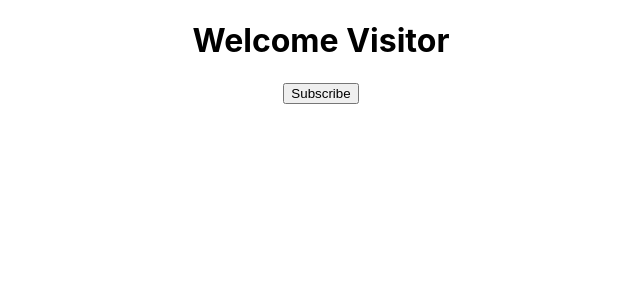
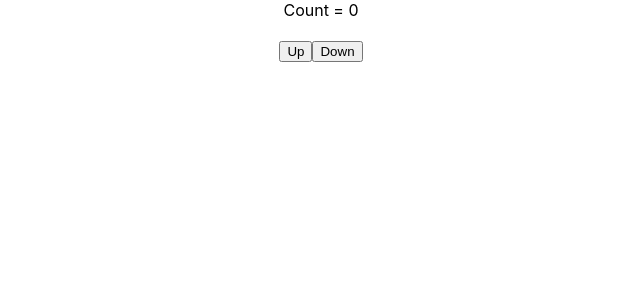
Before and after one commit to saideepshetty/LearningReact, a React (Create React App) app in the folder my-app/: page / in a window 1280 px wide. Shown: the top 300 px of the page, without its empty margins (319-959 px from the left). Built offline with nearby package versions, Linux system fonts and the light colour scheme.

Commit message:
Basic Counter Function using State and SetState

```diff
--- a/my-app/src/App.js
+++ b/my-app/src/App.js
@@ -5,12 +5,14 @@ import './App.css';
 import Hello from './Hello';
 import Greet from './Greet';
 import Message from './Message';
+import Counter from './Counter';
 
 class App extends Component {
   render() {
     return (
       <div className="App">
-        <Message></Message>
+        {/*<Message></Message>*/}
+        <Counter></Counter>
       </div>
     );
   }
--- /dev/null
+++ b/my-app/src/Counter.js
@@ -0,0 +1,36 @@
+import React, { Component } from 'react'
+
+class Counter extends Component {
+    constructor(props) {
+        super(props)
+
+        this.state = {
+             count : 0
+        }
+    }
+    increment(){
+        this.state.count = this.state.count + 1
+        this.setState({
+            count : this.state.count
+        })
+    }
+    decrement(){
+        if (this.state.count > 0){
+            this.state.count = this.state.count - 1
+        }
+        this.setState({
+            count : this.state.count
+        })
+    }
+    render() {
+        return (
+            <div>
+                Count = {this.state.count}<br></br><br></br>
+                <button onClick={()=>this.increment()}>Up</button>
+                <button onClick={()=>this.decrement()}>Down</button>
+            </div>
+        )
+    }
+}
+
+export default Counter
```
